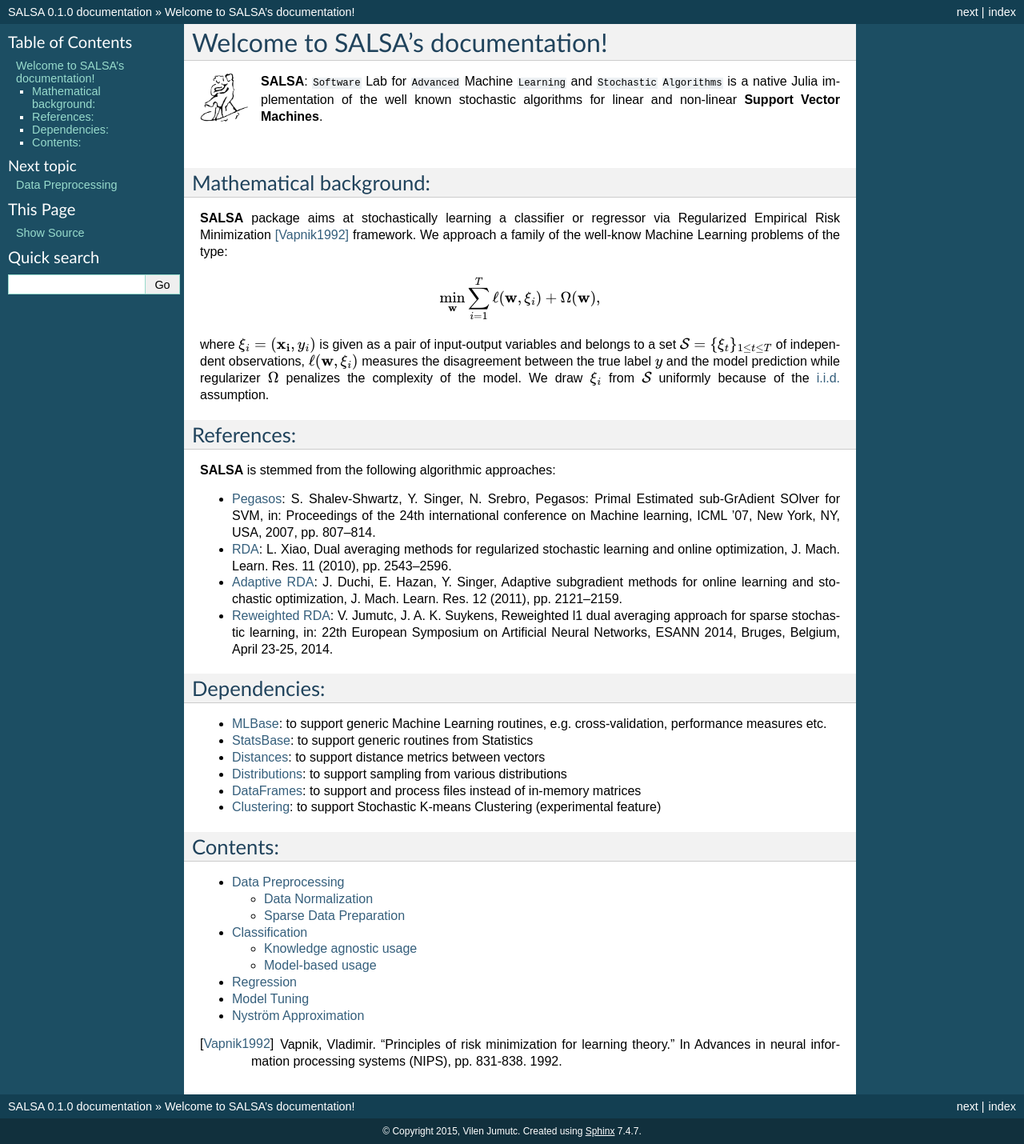
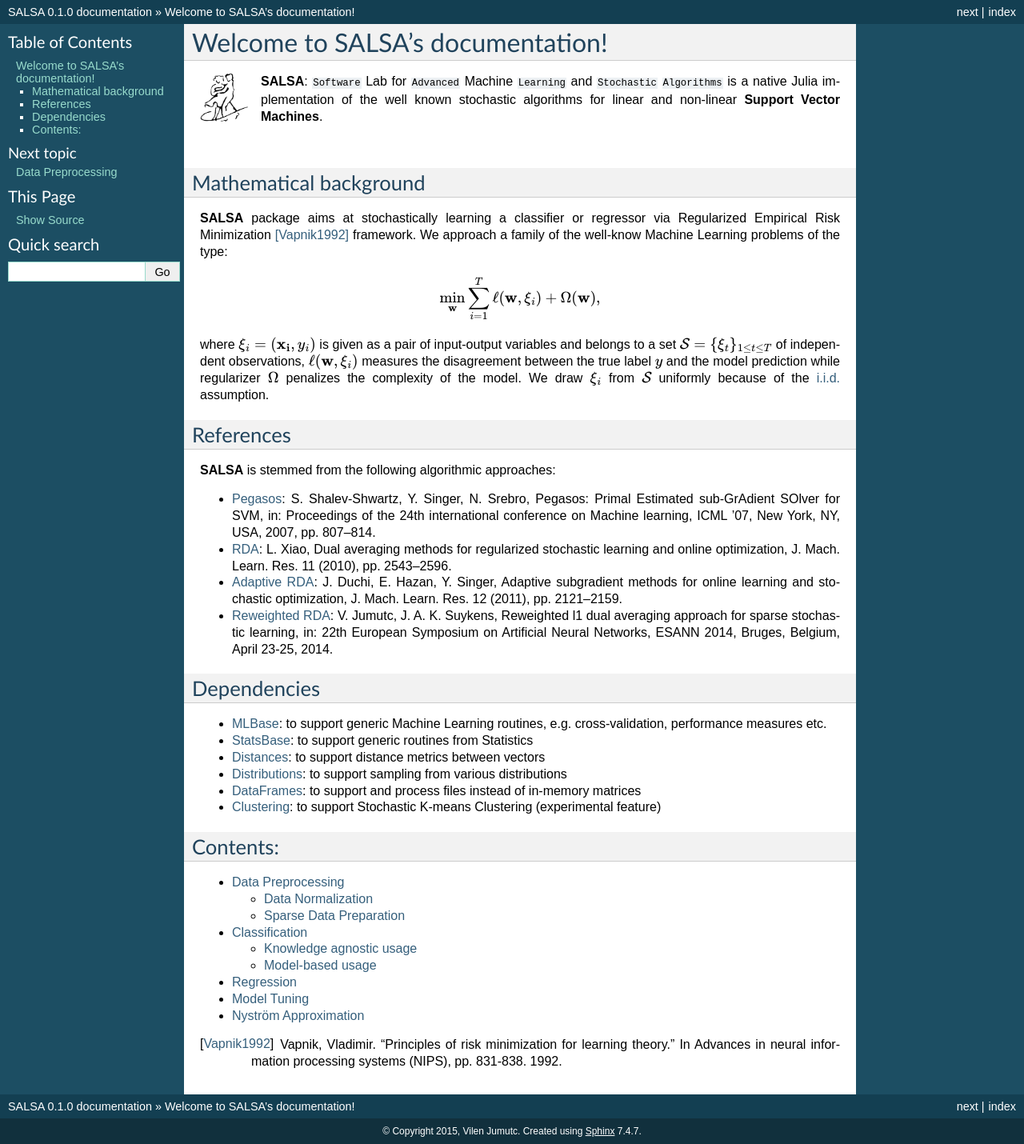
Before and after one commit to jumutc/SALSA.jl, a Sphinx documentation site: the page built from docs/source/index.rst, in a window 1280 px wide. Shown: the whole page at 80% size. Built offline with Sphinx 7.4.7, drawn with Linux system fonts in a browser that asks for light colours; formulas are drawn with MathJax 3; part of the change alters nothing that is shown.

Commit message:
docs update

```diff
--- a/docs/source/index.rst
+++ b/docs/source/index.rst
@@ -10,7 +10,7 @@ Welcome to SALSA's documentation!
 **SALSA**: ``Software`` Lab for ``Advanced`` Machine ``Learning`` and ``Stochastic`` ``Algorithms`` is a native Julia implementation of the well known stochastic algorithms for linear and non-linear **Support Vector Machines**.
 
 |
-Mathematical background:
+Mathematical background
 ************************
 
 **SALSA** package aims at stochastically learning a classifier or regressor via Regularized Empirical Risk Minimization [Vapnik1992]_ framework. We approach a family of the well-know Machine Learning problems of the type:
@@ -21,7 +21,7 @@ Mathematical background:
 where :math:`\xi_i = ({\bf x_i},y_i)` is given as a pair of input-output variables and belongs to a set :math:`\mathcal{S} = \{\xi_{t}\}_{1 \leq t \leq T}` of independent observations, :math:`\ell({\bf w},\xi_i)` measures the disagreement between the true label :math:`y` and the model prediction while regularizer :math:`\Omega` penalizes the complexity of the model. We draw :math:`\xi_i` from :math:`\mathcal{S}` uniformly because of the `i.i.d. <https://en.wikipedia.org/wiki/Independent_and_identically_distributed_random_variables>`_ assumption.
 
 
-References:
+References
 ***********
 
 **SALSA** is stemmed from the following algorithmic approaches:
@@ -34,7 +34,7 @@ References:
 
 - `Reweighted RDA <ftp://ftp.esat.kuleuven.be/pub/SISTA/vjumutc/reports/reweighted_l1rda_jumutc_suykens.pdf>`_: V. Jumutc, J. A. K. Suykens, Reweighted l1 dual averaging approach for sparse stochastic learning, in: 22th European Symposium on Artificial Neural Networks, ESANN 2014, Bruges, Belgium, April 23-25, 2014.
 
-Dependencies:
+Dependencies
 *************
 
 - `MLBase <https://github.com/JuliaStats/MLBase.jl>`_: to support generic Machine Learning routines, e.g. cross-validation, performance measures etc.
```
